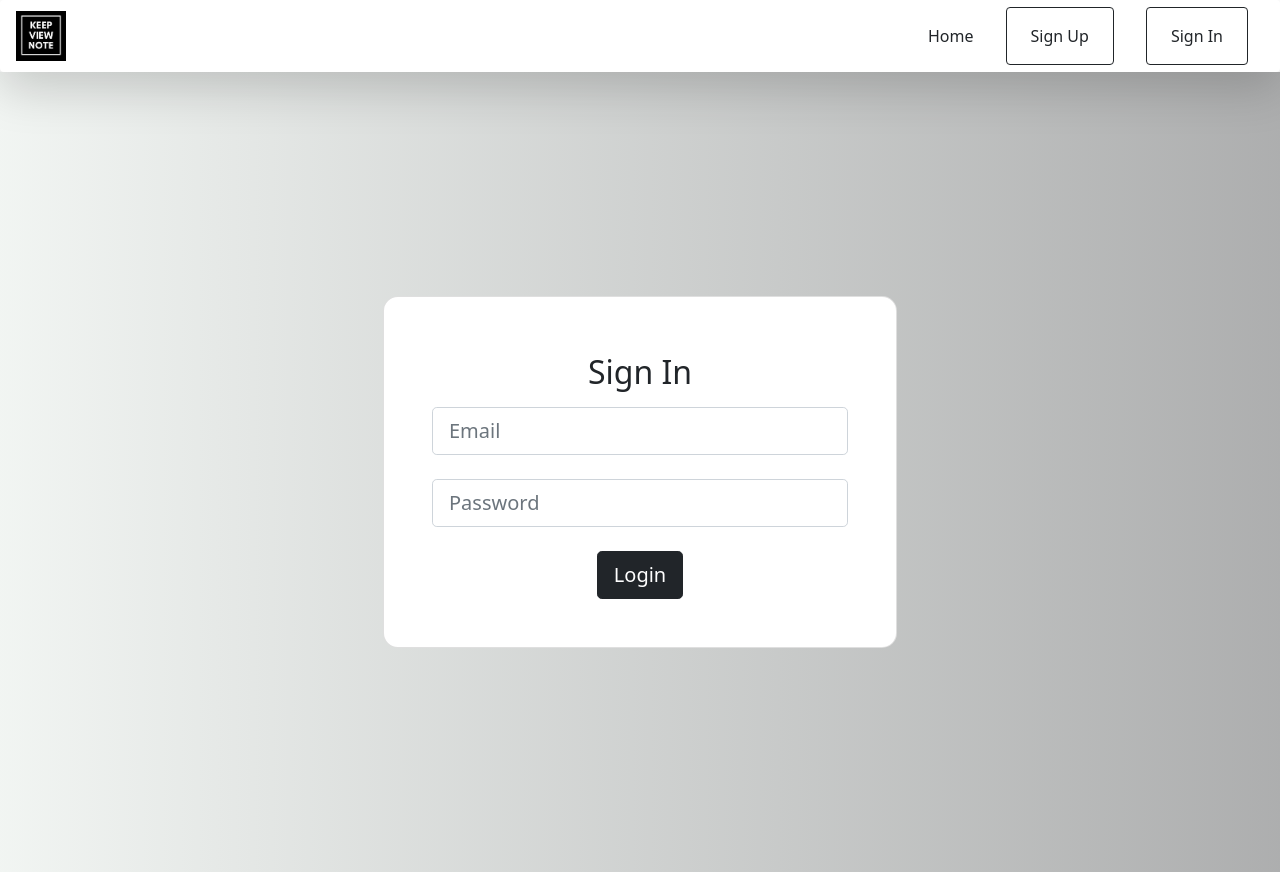
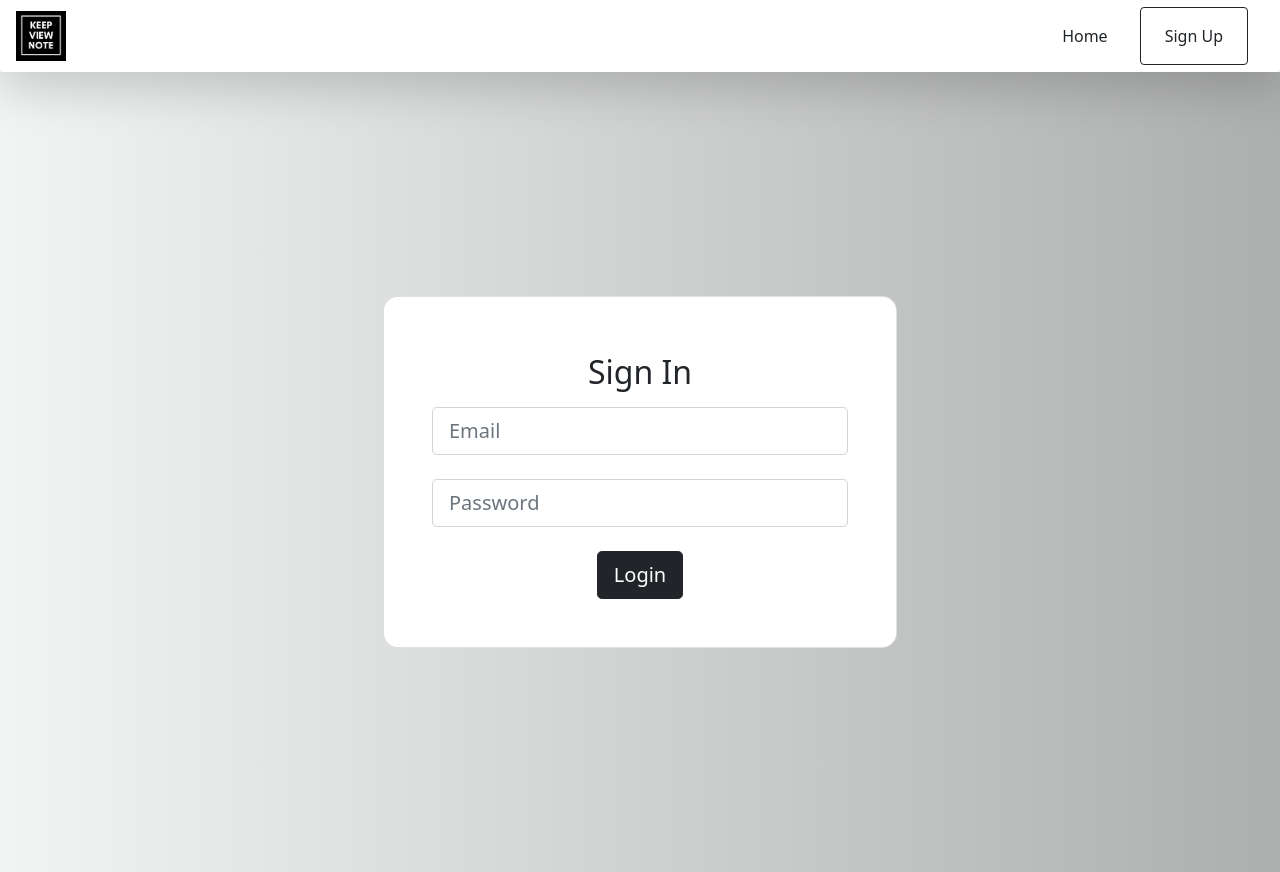
Before and after one commit to the-wolvorine/Keep-View-Note, a React (Create React App) app: page /login in a window 1280 px wide. Built offline with nearby package versions, Linux system fonts and the light colour scheme; no server answers; the database is empty.

Commit message:
removed sign in from header and gave link directly from sign up

```diff
--- a/src/Header.js
+++ b/src/Header.js
@@ -30,12 +30,6 @@ function Header() {
                                 <Link class="nav-link active text-dark" to="/register">Sign Up</Link></span>
                             </a>
                         </li>}
-                        {!isUserLoggedIn && <li class="custom-li">
-                            <a class="nav-link text-dark">
-                                <span class="border border-dark rounded h-25 d-inline-block w-70 p-2">
-                                <Link class="nav-link active text-dark" to="/login">Sign In</Link></span>
-                            </a>
-                        </li>}
                         {isUserLoggedIn && <li class="custom-li"><a class="nav-link text-dark">
                         <span class="border border-dark rounded h-25 d-inline-block w-70 p-2">
                         <Link class="nav-link active text-dark" to="/logout" onClick={AuthenticationService.logout}>Logout</Link>
--- a/src/Login.jsx
+++ b/src/Login.jsx
@@ -58,7 +58,6 @@ function Login(){
           <div class="card" style={{borderRadius: '15px' ,margin: '1rem'}}>
             <div class="card-body p-5">
             <h2 class="text-capitalize text-center p-2">Sign in</h2>
-              <form>
                 <div class="form-outline mb-4">
                   <input type="email" id="form3Example3cg" class="form-control form-control-lg" placeholder="Email" value={userEmail} onChange={(e) => setUserEmail(e.target.value)}/>
                 </div>
@@ -68,7 +67,6 @@ function Login(){
                 <div class="d-flex justify-content-center">
                 <button onClick={loginClicked} className="btn btn-block btn-lg btn-dark">Login</button>
                 </div>
-                </form>
               </div>
             </div>
           </div>
```
